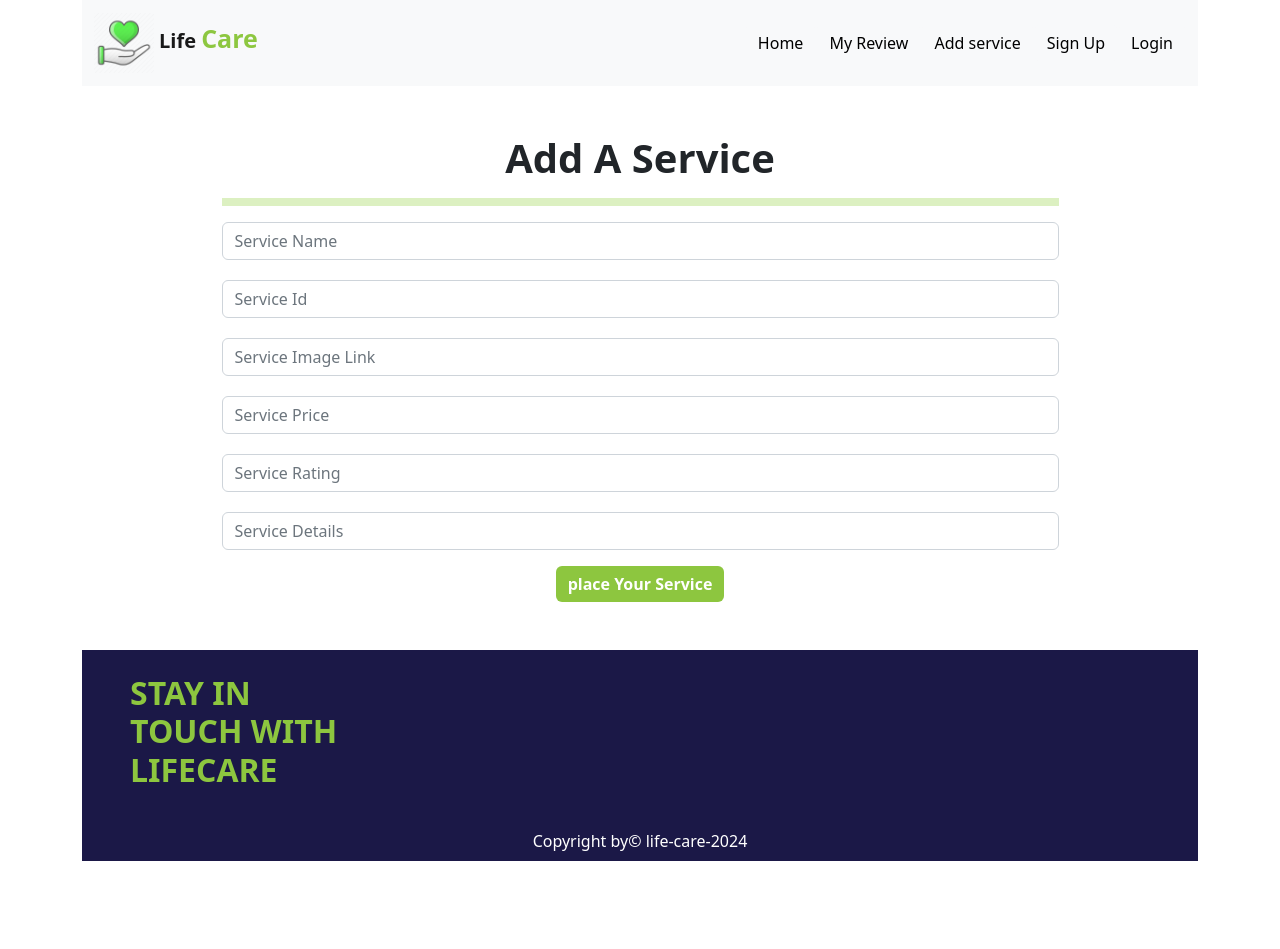
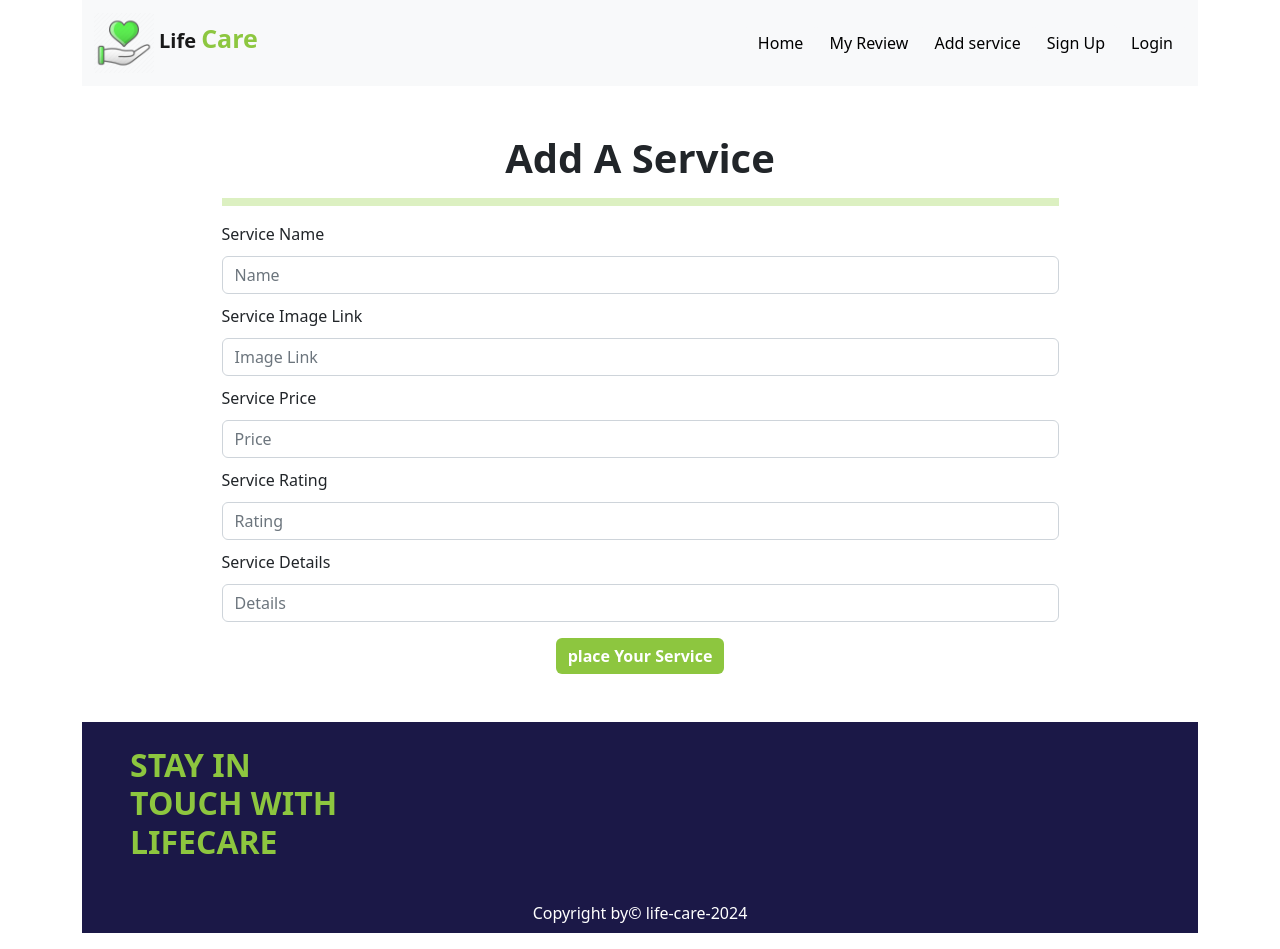
Before and after one commit to Morsalin3/life-care-client, a React (Create React App) app: page /addservice in a window 1280 px wide. Before the commit the page ends 877 px from the top, so only its background shows below. Built offline with nearby package versions, Linux system fonts and the light colour scheme; no server answers.

Commit message:
added addservice by  post and limit

```diff
--- a/src/Pages/AddService/AddService.css
+++ b/src/Pages/AddService/AddService.css
@@ -1,7 +1,7 @@
 .service-form{
     display: grid;
     grid-template-columns: repeat(1, 1fr);
-    gap: 20px;
+    gap: 10px;
 
 }
 .add-service-border{
--- a/src/Pages/AddService/AddService.js
+++ b/src/Pages/AddService/AddService.js
@@ -11,20 +11,37 @@ const AddService = () => {
         event.preventDefault();
         const form = event.target;
         const title = form.title.value;
-        const service_id = form.service_id.value;
         const img = form.img.value;
-        const price = form.pirce.value;
+        const price = form.price.value;
         const rating = form.rating.value;
         const details = form.details.value;
+        // console.log(title , service_id, img , rating ,price,details)
 
         const service ={
             title,
-            service_id,
             img,
             price,
             rating,
             details
         }
+
+        fetch('http://localhost:5000/services',{
+            method: 'POST',
+            headers: {
+                'content-type': 'application/json'
+            },
+            body: JSON.stringify(service)
+        })
+            .then(res=>res.json())
+            .then(data =>{
+                console.log(data)
+                if(data.acknowledged){
+                    alert('Service palced Successfully')
+                    form.reset();
+                }
+
+            })
+            .catch(error=>console.log(error));
     }
 
     return (
@@ -32,13 +49,19 @@ const AddService = () => {
             <h1 className='fw-bold'>Add A Service</h1>
             <hr className='add-service-border w-75 mx-auto'/>
             <form onSubmit={handleService}>
-                <div className='service-form w-75 mx-auto'>
-                    <input type='text' name='title' placeholder='Service Name' className='form-control' />
-                    <input type='text' name='service_id' placeholder='Service Id' className='form-control' />
-                    <input type='text' name='img' placeholder='Service Image Link' className='form-control' />
-                    <input type='text' name='pirce' placeholder='Service Price' className='form-control' />
-                    <input type='text' name='rating' placeholder='Service Rating' className='form-control' />
-                    <input type='text' name='details' placeholder='Service Details' className='form-control' />
+                <div className='service-form w-75 mx-auto text-start'>
+                    <label className="form-label m-0" htmlFor="">Service Name</label>
+                    <input type='text' name='title' placeholder='Name' className='form-control' required />
+                    {/* <label className="form-label m-0" htmlFor="">Service Unique Id</label>
+                    <input type='text' name='service_id' placeholder=' Unique Id' className='form-control' required /> */}
+                    <label className="form-label m-0" htmlFor="">Service Image Link</label>
+                    <input type='text' name='img' placeholder='Image Link' className='form-control' required />
+                    <label className="form-label m-0" htmlFor="">Service Price</label>
+                    <input type='text' name='price' placeholder='Price' className='form-control' required />
+                    <label className="form-label m-0" htmlFor="">Service Rating</label>
+                    <input type='text' name='rating' placeholder='Rating' className='form-control' required />
+                    <label className="form-label m-0" htmlFor="">Service Details</label>
+                    <input type='text' name='details' placeholder='Details' className='form-control' required />
                 </div>
                 <div>
                     <input  className='btn mt-3 text-white fw-bold' style={{backgroundColor:'#8DC63F', border:'none'}} type="submit" value='place Your Service' />
--- a/src/Pages/Home/Services/Services.js
+++ b/src/Pages/Home/Services/Services.js
@@ -8,12 +8,13 @@ import AllServices from '../../AllServices/AllServices';
 const Services = () => {
     UseTitle('Services')
     const [services, setServices] = useState([]);
-
+    const newServices = [...services].reverse();
     useEffect(()=>{
         fetch('http://localhost:5000/services')
         .then(res =>res.json())
         .then(data => setServices(data))
     },[])
+
 
 
     return (
@@ -26,7 +27,7 @@ const Services = () => {
         </div>
         <div className='service-container text-start'>
             {
-                services.map(service => <ServiceCard
+                newServices.map(service => <ServiceCard
                 key={service._id}
                 service={service}
                 ></ServiceCard> )
--- a/src/Pages/Login/LogIn.js
+++ b/src/Pages/Login/LogIn.js
@@ -29,7 +29,7 @@ const LogIn = () => {
                 navigate(from, {replace: true});
 
             })
-            .cath(error=>console.error(error))
+            .catch(error=>console.log(error))
     }
 
     const handleGoogleSignIn =()=>{
@@ -37,9 +37,11 @@ const LogIn = () => {
         .then(result=>{
             const user = result.user;
             console.log(user);
+            navigate(from, {replace: true});
         })
-        .catch(error=>console.error(error))
+        .catch(error=>console.log(error))
     }
+
 
     return (
         <div className='text-start w-50 mx-auto'>
--- /dev/null
+++ b/src/Pages/Reviews/Reviews.js
@@ -0,0 +1,69 @@
+import React, { useContext } from 'react';
+import { Link } from 'react-router-dom';
+import Card from 'react-bootstrap/Card';
+import CardGroup from 'react-bootstrap/CardGroup';
+import { FaStar } from "react-icons/fa";
+import { AuthContext } from '../../contexts/AuthProvider/AuthProvider';
+
+const Review = () => {
+    const {user} = useContext(AuthContext)
+    const {displayName, photoURL, email, uid} = user;
+
+    const handleReviews = event =>{
+        event.preventDefault();
+        const form = event.target;
+        const review = form.review.value;
+        console.log(review)
+
+      const  reviews ={
+            uid,
+            displayName,
+            email,
+            photoURL,
+            review
+        }
+    }
+
+    // data?.length && data.map(-----for review
+    return (
+
+    <div>
+        <div className='w-75 mx-auto'>
+        <CardGroup>
+            <Card>
+                <Card.Img variant="top" src='' alt='' />
+                <Card.Body className='text-start'>
+                <Card.Title className='fw-bold fs-2'></Card.Title>
+                <Card.Text> body
+
+                </Card.Text>
+                </Card.Body>
+            </Card>
+            </CardGroup>
+        </div>
+
+        <form onSubmit={handleReviews}>
+                <div className='review-form w-75 mx-auto mt-4 text-start'>
+
+                    {user?.email ?
+                    <>
+                    <label className="form-label m-0" htmlFor=""> Add Your Review</label>
+                    <textarea type='text' name='review' placeholder='review' className='form-control' required />
+
+                    <input  className='btn mt-3 text-white fw-bold' style={{backgroundColor:'#8DC63F', border:'none'}} type="submit" value='Please add a review' />
+                    </>
+                    :
+                    <>
+                     <Link to='/login'>
+                     <input  className='btn mt-3 text-white fw-bold' style={{backgroundColor:'#8DC63F', border:'none'}} type="submit" value='Please login to add a review' />
+                     </Link>
+                    </>
+
+                    }
+                </div>
+            </form>
+    </div>
+    );
+};
+
+export default Review;
--- a/src/Pages/ServiceDetails/ServiceDetails.js
+++ b/src/Pages/ServiceDetails/ServiceDetails.js
@@ -5,6 +5,7 @@ import CardGroup from 'react-bootstrap/CardGroup';
 import { FaStar } from "react-icons/fa";
 import { Link } from 'react-router-dom';
 import './ServiceDetails.css'
+import Review from '../Reviews/Reviews';
 
 const ServiceDetails = () => {
     const detail = useLoaderData()
@@ -29,17 +30,16 @@ const ServiceDetails = () => {
                 <Card.Footer className='d-flex justify-content-between align-items-center'>
                 <small className="">Price: {price}$</small>
                 <small><FaStar className='text-warning' /> {rating}</small>
-                <Link>
-                <button style={{backgroundColor:'#8DC63F', border:'none'}} className="btn text-white ">Details</button>
-                </Link>
                 </Card.Footer>
             </Card>
 
             </CardGroup>
            </div>
-           <div>
-            <h2>User Review</h2>
-           </div>
+                <div>
+                    <h1>User Reviews</h1>
+                    <hr className='service-border w-75 mx-auto'/>
+                    <Review></Review>
+                </div>
         </div>
     );
 };
--- a/src/Routes/Routes/Routes.js
+++ b/src/Routes/Routes/Routes.js
@@ -8,9 +8,11 @@ import Home from "../../Pages/Home/Home";
 import Services from "../../Pages/Home/Services/Services";
 import LogIn from "../../Pages/Login/LogIn";
 import MyReview from "../../Pages/MyReview/MyReview";
+import Review from "../../Pages/Reviews/Reviews";
 import ServiceDetails from "../../Pages/ServiceDetails/ServiceDetails";
 import Footer from "../../Pages/Shared/Footer/Footer";
 import SignUp from "../../Pages/Signup/SignUp";
+import PrivateRoute from "../PrivateRoute";
 
 export const routes = createBrowserRouter([
     {
@@ -39,7 +41,7 @@ export const routes = createBrowserRouter([
             },
             {
                 path: '/allservices',
-                loader: () => fetch('http://localhost:5000/services'),
+                loader: () => fetch('http://localhost:5000/allservices'),
                 element: <AllServices></AllServices>,
 
             },
@@ -47,6 +49,10 @@ export const routes = createBrowserRouter([
                 path: '/details/:id',
                 element: <ServiceDetails></ServiceDetails>,
                 loader: ({params}) =>fetch (`http://localhost:5000/details/${params.id}`)
+            },
+            {
+                path: '/review',
+                element: <PrivateRoute><Review></Review></PrivateRoute>
             },
             {
                 path: '/blog',
```
Also changed, not shown: 1 other file (tests, documents, lock files or other folders). Lines whose indentation alone changed are shown as unchanged.
